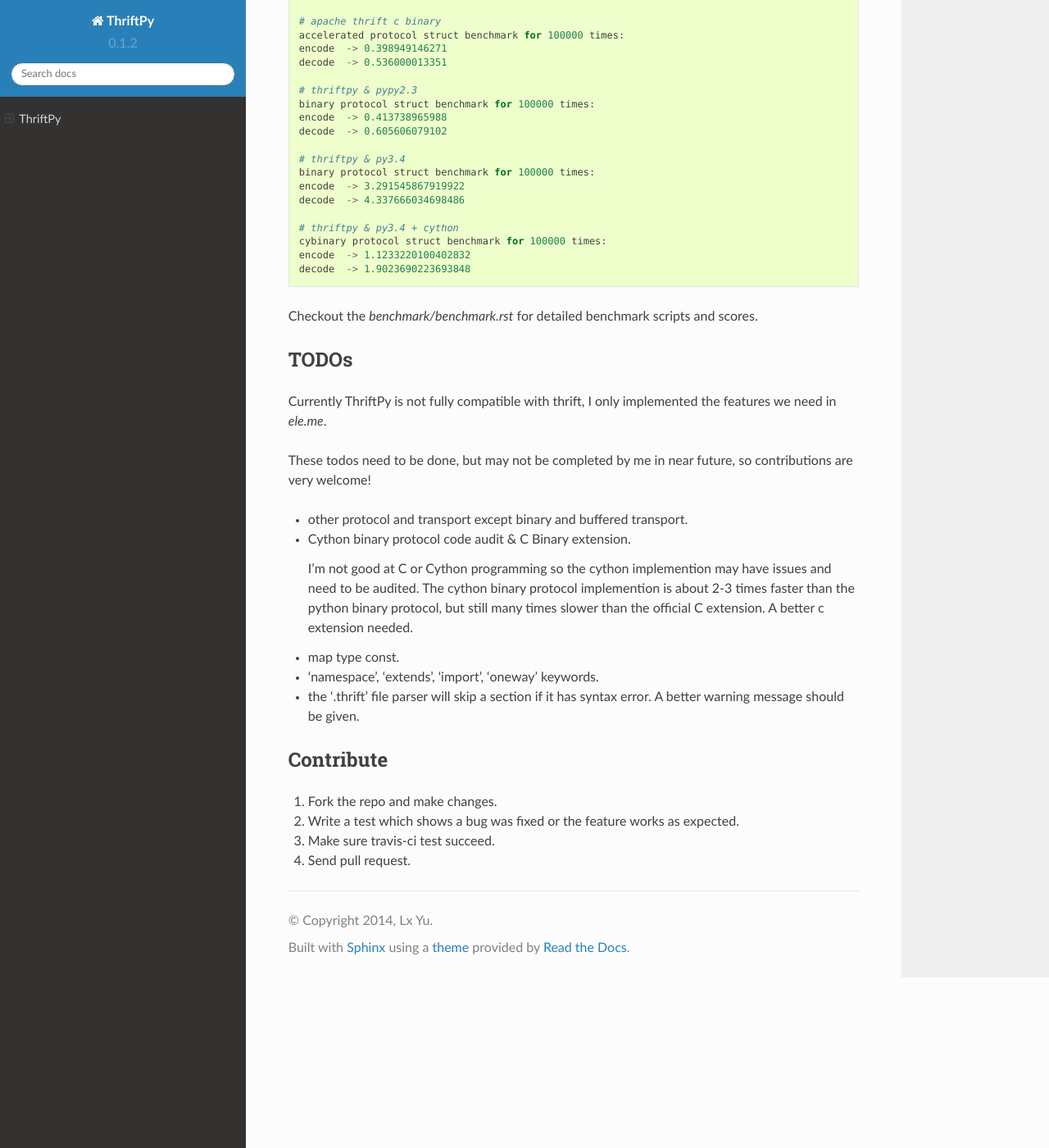
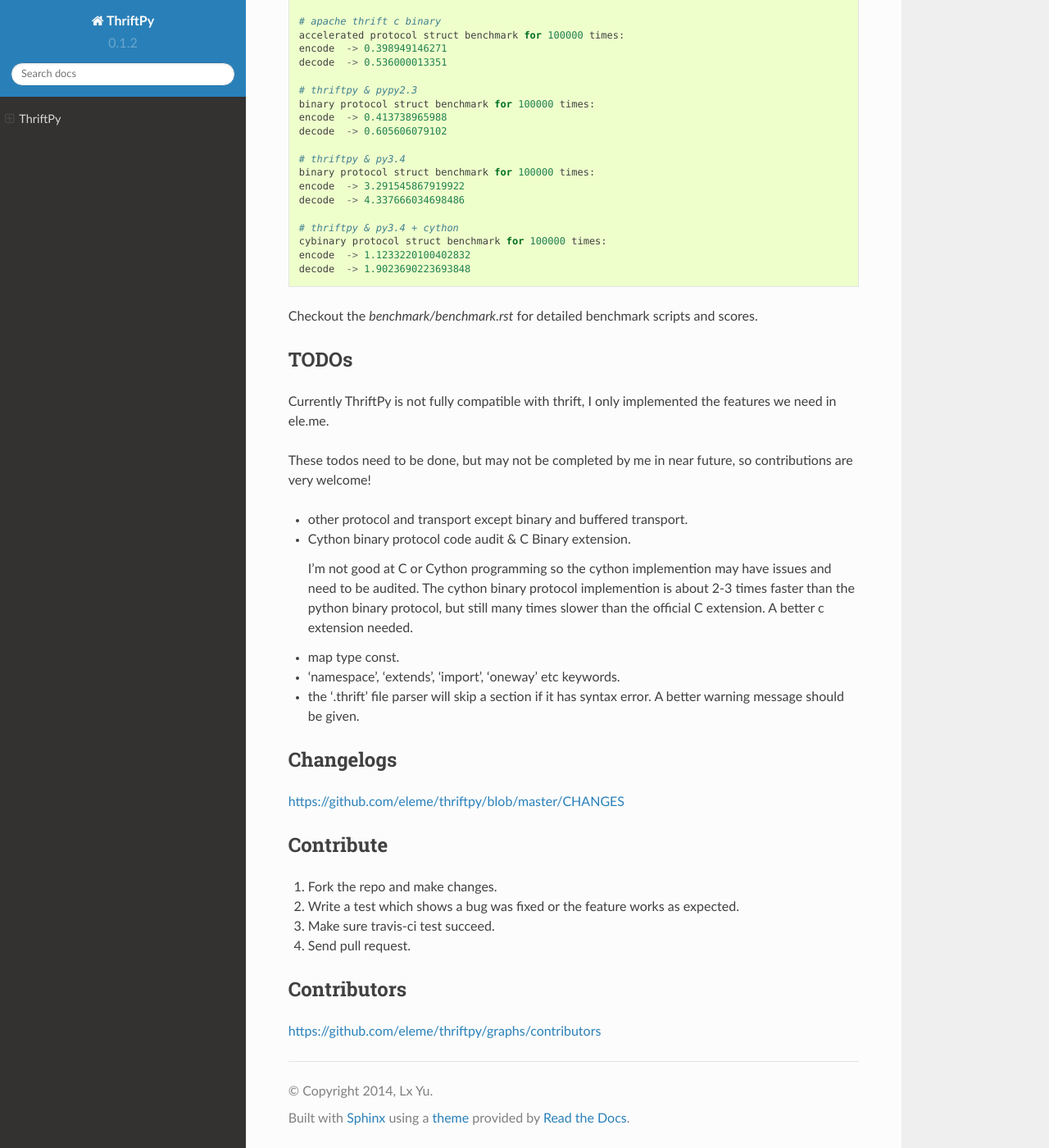
Before and after one commit to Thriftpy/thriftpy, a Sphinx documentation site: the page built from docs/index.rst, in a window 1280 px wide and 1400 px high, scrolled down 3158 px. Shown: the whole window at 82% size. Built offline with Sphinx 7.4.7 and the Read the Docs theme 2.0.0, drawn with Linux system fonts in a browser that asks for light colours; some of the changed text lies outside the part shown.

Commit message:
some docs fixes
- fix typos
- add changlog and contributors links

```diff
--- a/docs/index.rst
+++ b/docs/index.rst
@@ -14,7 +14,7 @@
 to install 'thrift' package, it can import thrift file on the fly so you
 no longer need to re-generate the sdk again and again and again.
 
-Github: https://github.com/Eleme/thriftpy
+Github: https://github.com/eleme/thriftpy
 
 
 Code Demo
@@ -52,7 +52,7 @@
 .. code:: python
 
     import thriftpy
-    from thrift.rpc import make_client
+    from thriftpy.rpc import make_client
 
     pingpong = thriftpy.load("pingpong.thrift")
 
@@ -198,7 +198,7 @@
 =====
 
 Currently ThriftPy is not fully compatible with thrift, I only implemented
-the features we need in *ele.me*.
+the features we need in ele.me.
 
 These todos need to be done, but may not be completed by me in near future,
 so contributions are very welcome!
@@ -214,10 +214,16 @@
 
 - map type const.
 
-- 'namespace', 'extends', 'import', 'oneway' keywords.
+- 'namespace', 'extends', 'import', 'oneway' etc keywords.
 
 - the '.thrift' file parser will skip a section if it has syntax error. A
   better warning message should be given.
+
+
+Changelogs
+==========
+
+https://github.com/eleme/thriftpy/blob/master/CHANGES
 
 
 Contribute
@@ -230,3 +236,9 @@
 3. Make sure travis-ci test succeed.
 
 4. Send pull request.
+
+
+Contributors
+============
+
+https://github.com/eleme/thriftpy/graphs/contributors
```
Also changed, not shown: README.rst (+14 -2 lines).
